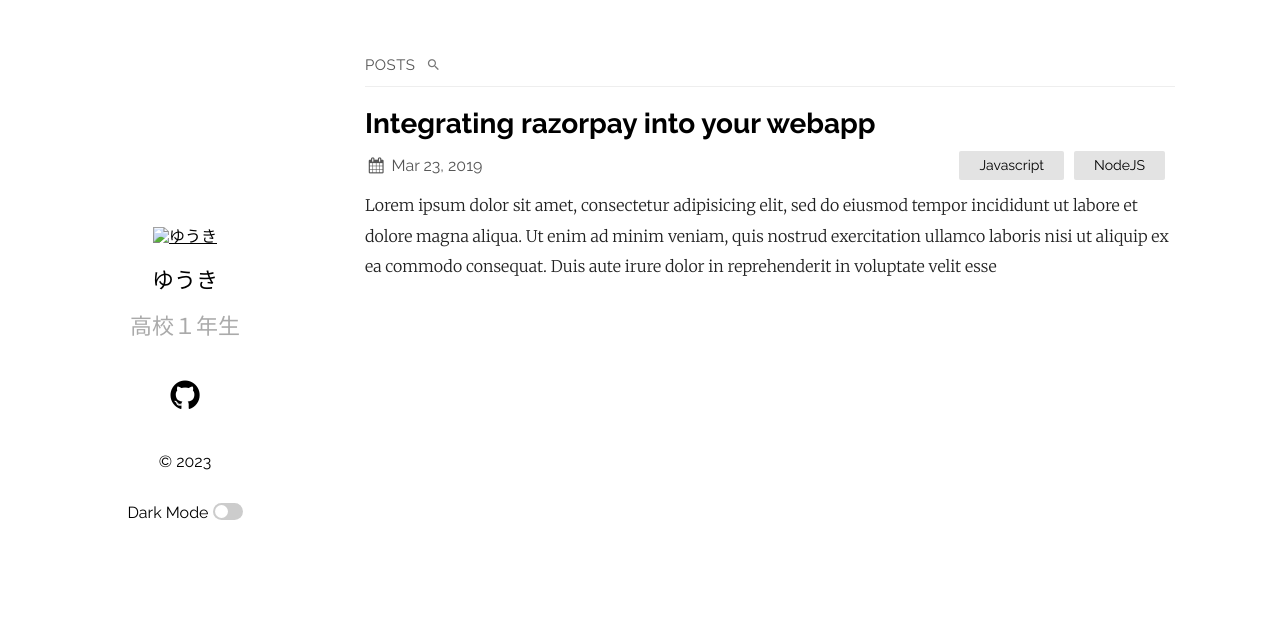
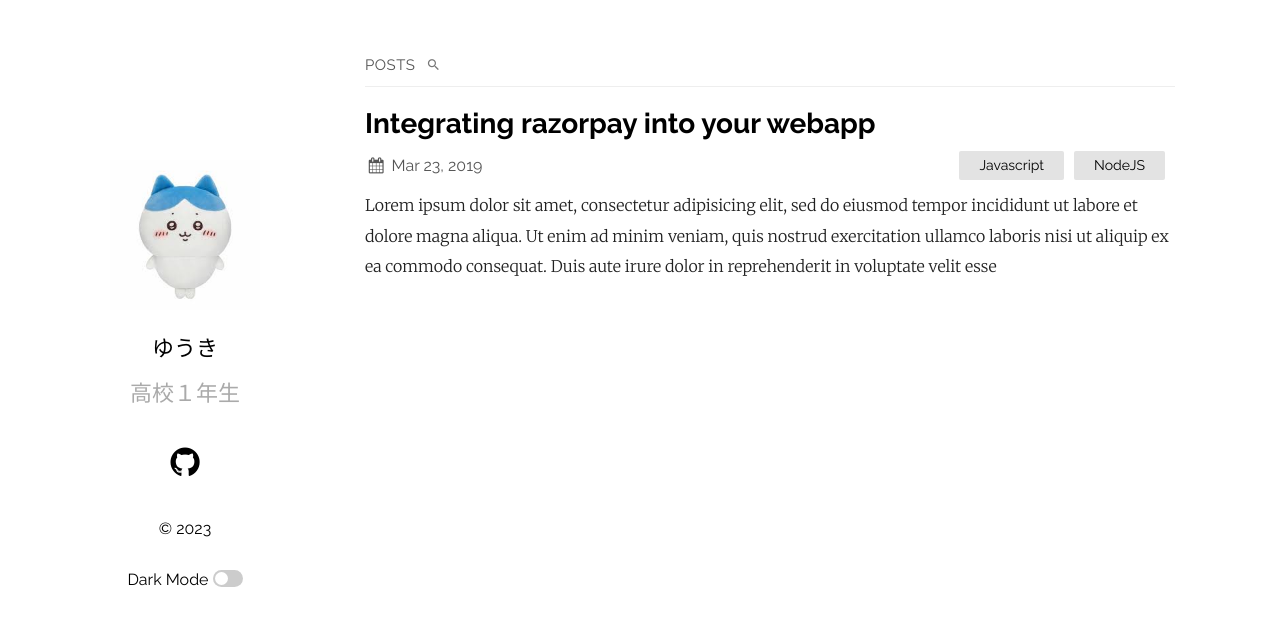
Before and after one commit to yuki-maybe/yuki-maybe.github.io, a Jekyll site: the page built from index.md, in a window 1280 px wide. Shown: the top 626 px of the page. Built offline with Jekyll 4.4.1, drawn with Linux system fonts in a browser that asks for light colours.

Commit message:
アイコンの変更

```diff
--- a/_config.yml
+++ b/_config.yml
@@ -15,7 +15,7 @@ plainwhite:
   sitemap: true # set to true to generate sitemap.xml content
   search: true # set to true to enable searchbar
   dark_mode: true # set to true to add dark mode toggle
-  portfolio_image: "hachiware.jpg"
+  portfolio_image: "assets/hachiware.jpg"
   html_lang: "en" # set the lang attribute of the <html> tag for the pages. See here for a list of codes: https://www.w3schools.com/tags/ref_country_codes.asp
   condensed_mobile:
     #- home
```
